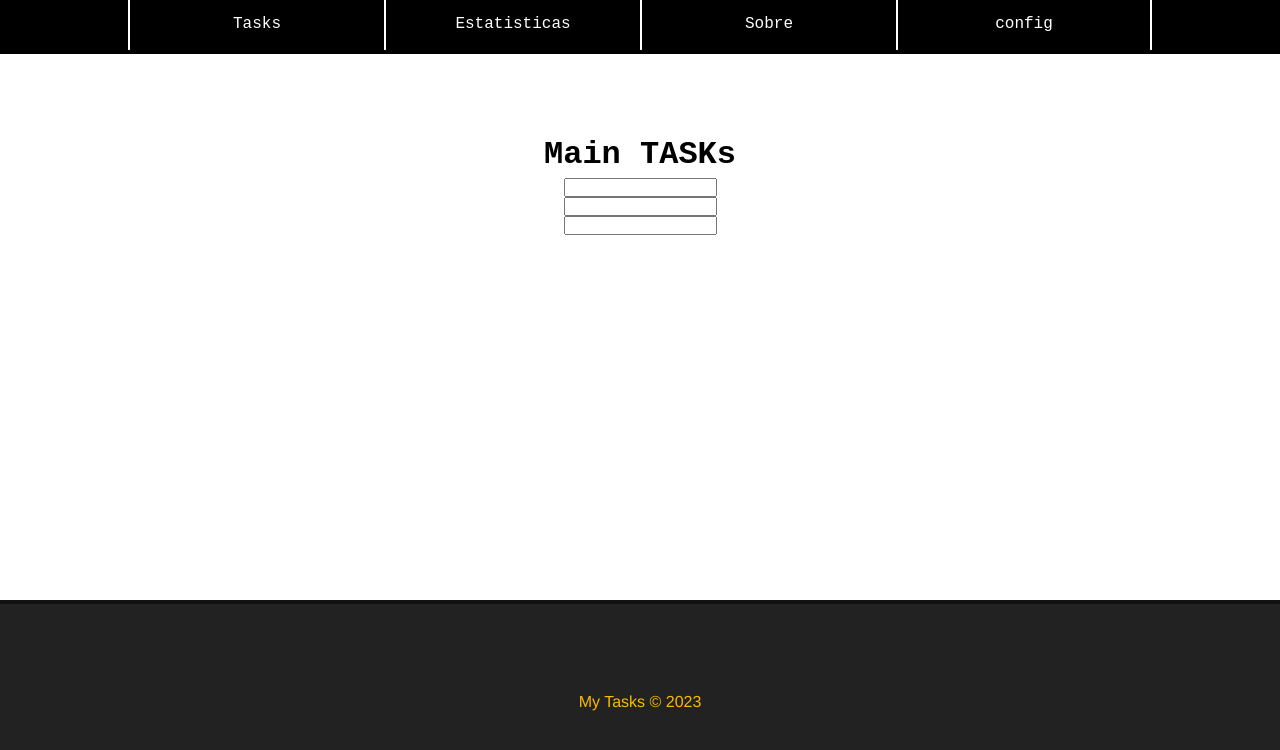
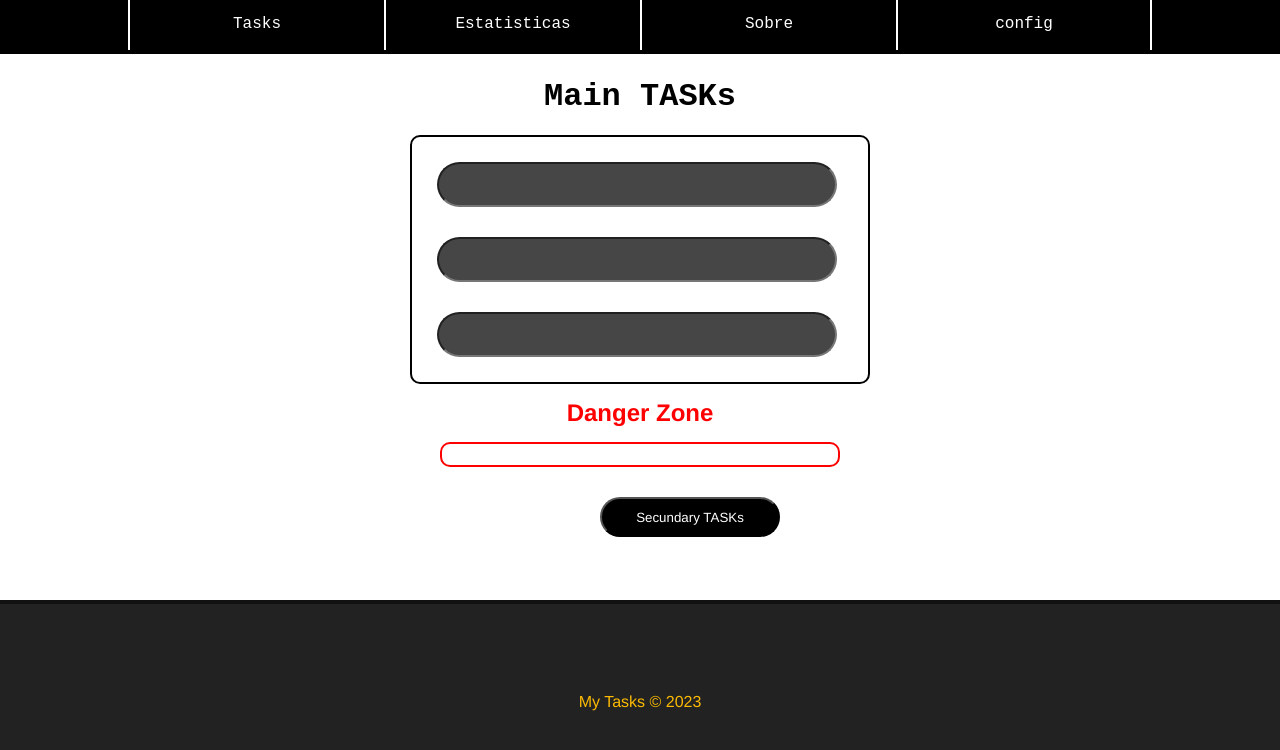
Before and after one commit to AndreCampeloR/My_Desk, a Vue app: page / in a window 1280 px wide. Shown: the top 750 px of the page. Built offline with nearby package versions, Linux system fonts and the light colour scheme.

Commit message:
componente Principal

```diff
--- a/src/components/TasksList.vue
+++ b/src/components/TasksList.vue
@@ -1,11 +1,18 @@
 <template>
-    <div class="divForm">
+<div class="divForm">
      <form class="form" action="">
         <input type="text">
         <input type="text">
         <input type="text">
      </form>
-    </div>
+     <div class="divDangerZone">
+        <h2>Danger Zone</h2>
+        <input type="text">
+     </div>
+     <button>
+       Secundary TASKs
+     </button>
+</div>
 </template>
 
 
@@ -22,5 +29,46 @@ export default {
 .form{
     display: flex;
     flex-direction: column;
+    border: 2px solid #000;
+    border-radius: 10px;
+    padding: 10px;
+}
+
+.form input{
+    width: 400px;
+    height: 45px;
+    border-radius: 50px;
+    margin: 15px;
+    background-color: rgba(37, 37, 37, 0.849);
+}
+
+.divDangerZone{
+    display: flex;
+    flex-direction: column;
+    justify-content: center;
+    align-items: center;
+    padding: 15px;
+}
+
+h2{
+    color: red;
+}
+
+.divDangerZone input{
+    border: 2px solid red;
+    border-radius: 10px;
+    width: 400px;
+    height: 25px;
+    margin: 15px;
+}
+
+button{
+    background-color: #000;
+    color: #fff;
+    border-radius: 50px;
+    width: 180px;
+    height: 40px;
+    position: absolute;
+    right: 500px;
 }
 </style>
--- a/src/views/Tasks.vue
+++ b/src/views/Tasks.vue
@@ -20,7 +20,7 @@ export default {
 <style scoped>
  h1{
   font-family: 'Courier New', Courier, monospace;
-  margin: 5px;
+  margin: 20px;
  }
 
 </style>
```
